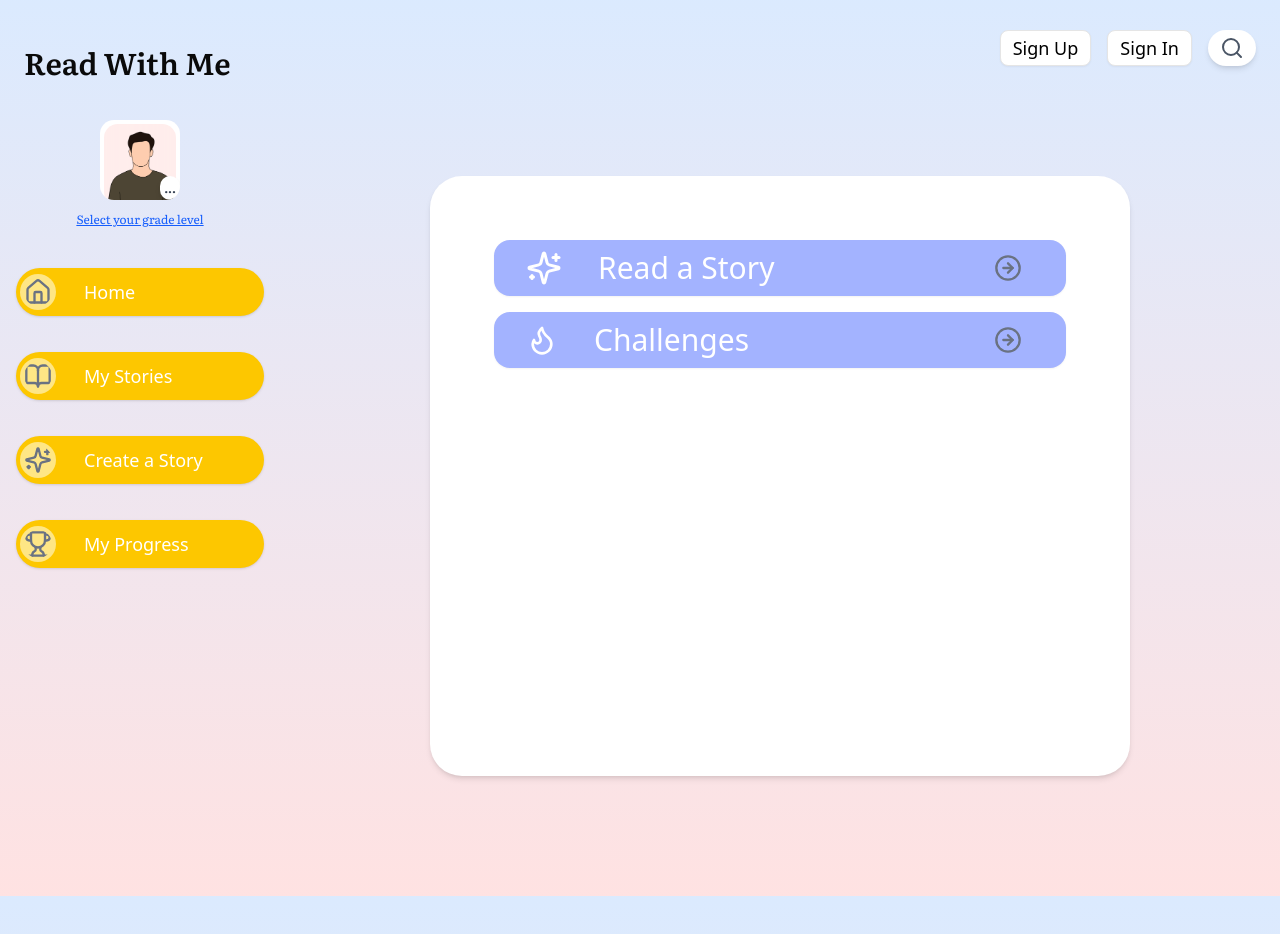
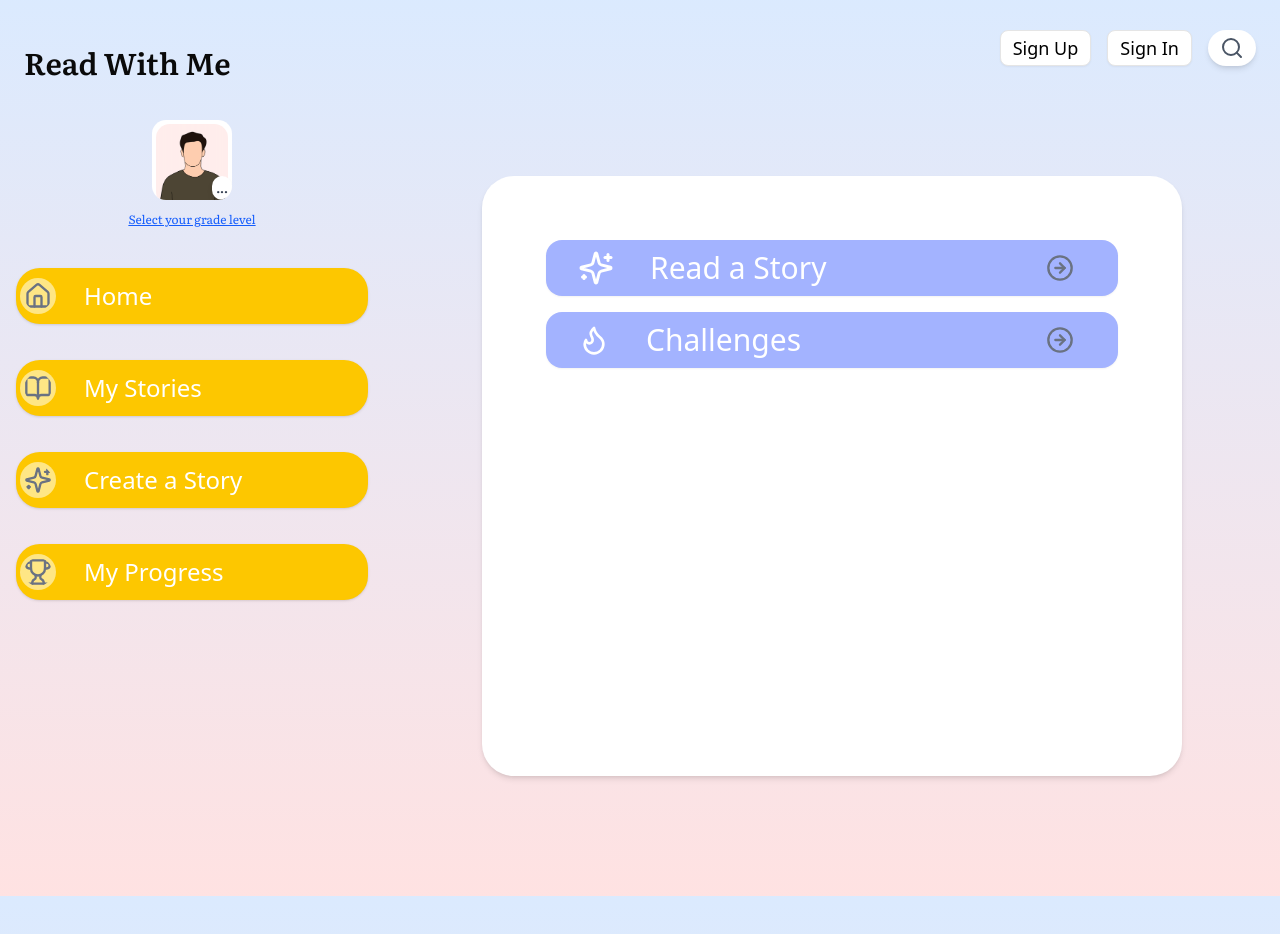
Before and after one commit to Sean-Andrew-Stanek/read-with-me, a Next.js app: page /home in a window 1280 px wide. Built offline with nearby package versions, Linux system fonts and the light colour scheme; no server answers.

Commit message:
Adjust width of the sidebar

```diff
--- a/src/components/Sidebar/index.tsx
+++ b/src/components/Sidebar/index.tsx
@@ -33,12 +33,11 @@ const Sidebar = () => {
         setShowDialog(false);
     };
 
-    const buttonSet = 'pl-0 h-12 group w-full justify-start mb-5 text-white bg-yellow-400 hover:bg-blue-200 hover:text-gray-700 shadow-sm rounded-3xl';
+    const buttonSet = 'pl-0 h-14 group w-full justify-start mb-5 text-2xl text-white bg-yellow-400 hover:bg-blue-200 hover:text-gray-700 shadow-sm rounded-3xl';
     const iconSet = 'size-9 mr-2 bg-amber-200 rounded-3xl p-1 text-gray-500'
 
     return (
-        <div className="w-16 sm:w-60 lg:w-70 h-screen bg-transparent p-2 sm:p-4 flex flex-col items-center transition-all duration-300 sm:text-black">
-
+        <div className="w-[30%] h-screen bg-transparent p-2 sm:p-4 flex flex-col items-center transition-all duration-300 sm:text-black">
             <div className="flex flex-col items-center mb-10">
                 <div className="relative w-20 h-20 rounded-xl overflow-hidden bg-white p-1 mt-2">
                     <Image
```
